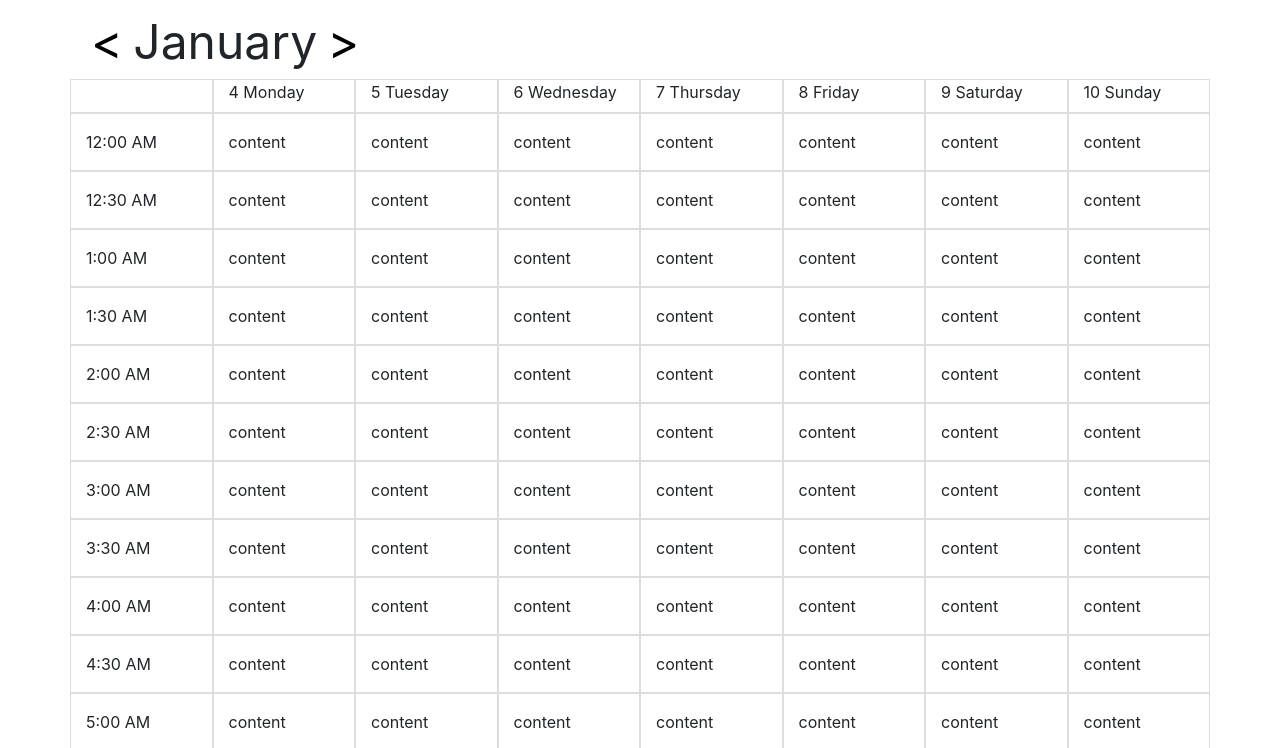
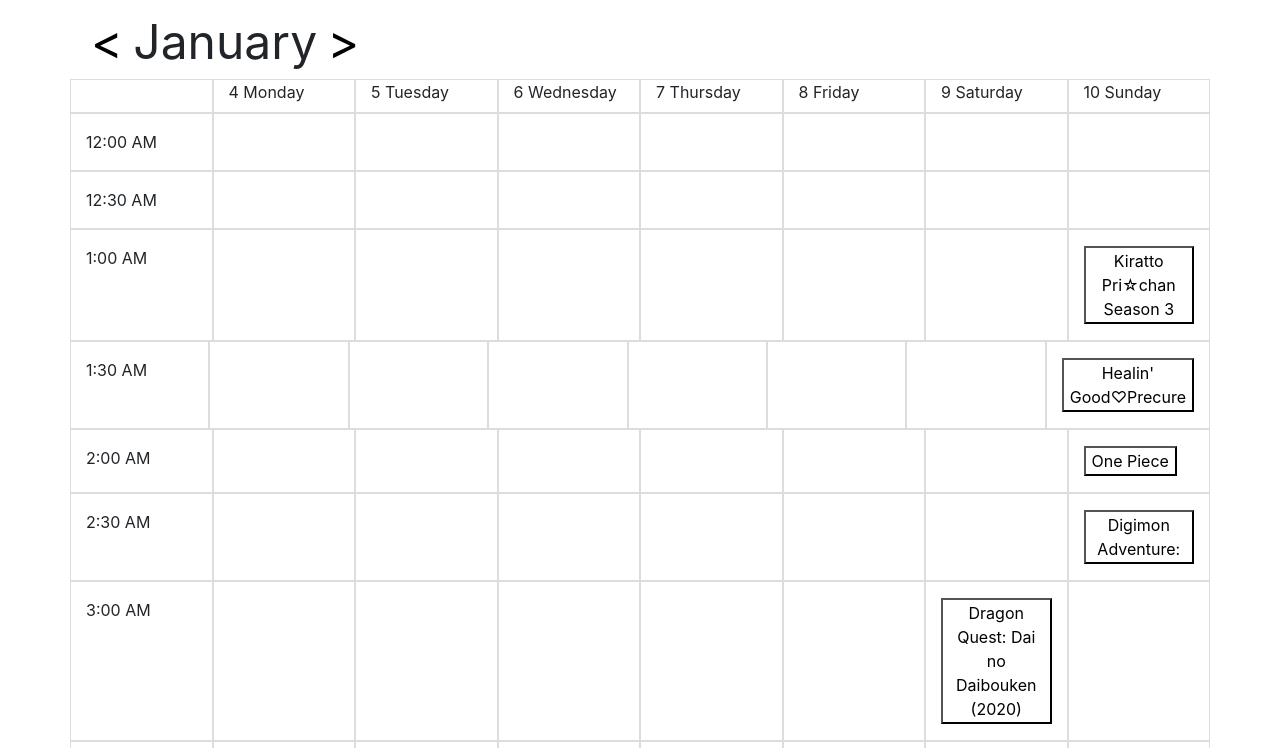
Before and after one commit to Dosx001/anime-calendar, a plain HTML site: page index.html in a window 1280 px wide. Shown: the part 51-799 px from the top of the page. Drawn offline with nearby package versions, Linux system fonts and the light colour scheme.

Commit message:
Added shows to calendar

```diff
--- a/calendar.js
+++ b/calendar.js
@@ -27,6 +27,17 @@
 
 $(function() {
     $("body").append(calendar(getDates()));
+    fetch("./shows/shows.json")
+        .then(function(resp) {
+            return resp.json();
+        })
+        .then(function(data) {
+            for (key in data) {
+                $('#' + ider(data[key]["day"], data[key]["time"])).append('<button class="show">'
+                    + key
+                    + '</button>')
+            }
+        });
 })
 
 function calendar(dates) {
@@ -35,8 +46,8 @@
     times.forEach(async function(time) {
         calendar += '<div class="row">'
         for  (var day = 0; day < 8; day++) {
+            var date = dates[day]
             if (time == null) {
-                var date = dates[day]
                 if (day != 0) {
                     calendar += '<div class="col-sm date">'
                         + date.getDate()
@@ -52,7 +63,9 @@
                 calendar += '<div class="col-sm time">' + time + '</div>'
             }
             else {
-                calendar += '<div class="col-sm slot">content</div>'
+                calendar += '<div class="col-sm slot" id="'
+                    + ider(date.toLocaleDateString("en-US",{ weekday: 'long' }), time)
+                    + '"></div>'
             }
         }
         calendar += '</div>'
@@ -119,3 +132,19 @@
     }
     return dates
 }
+
+function ider(day, time) {
+    const days = {Monday:1, Tuesday:2, Wednesday:3, Thursday:4, Friday:5, Saturday:6, Sunday:7}
+    var id = days[day] * 10000
+    if (time.substring(1,2) == ":") {
+        id += parseInt(time.substring(0,1)) * 100
+        id += parseInt(time.substring(2,4))
+        id = id.toString() + time.substring(5,6)
+    }
+    else {
+        id += parseInt(time.substring(0,2)) * 100
+        id += parseInt(time.substring(3,5))
+        id = id.toString() + time.substring(6,7)
+    }
+    return id
+}
--- a/styles.css
+++ b/styles.css
@@ -26,3 +26,8 @@
   border: 1px solid #dddddd;
   padding: 1rem;
 }
+
+.show {
+    background-color: #ffffff00;
+    cursor: pointer;
+}
```
